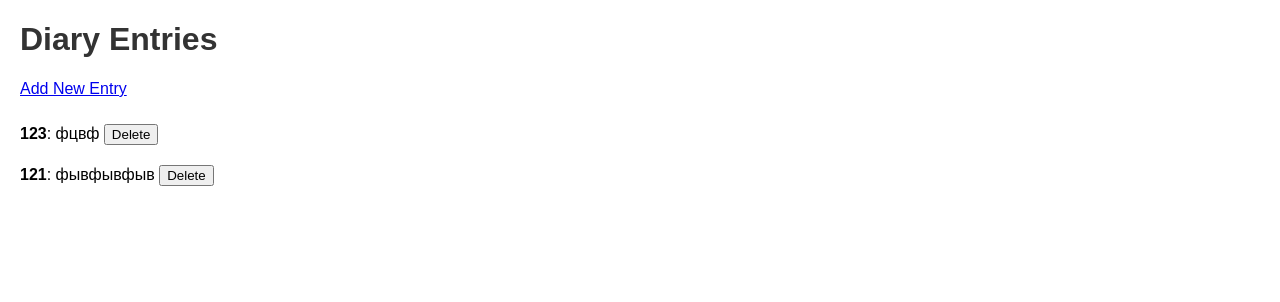
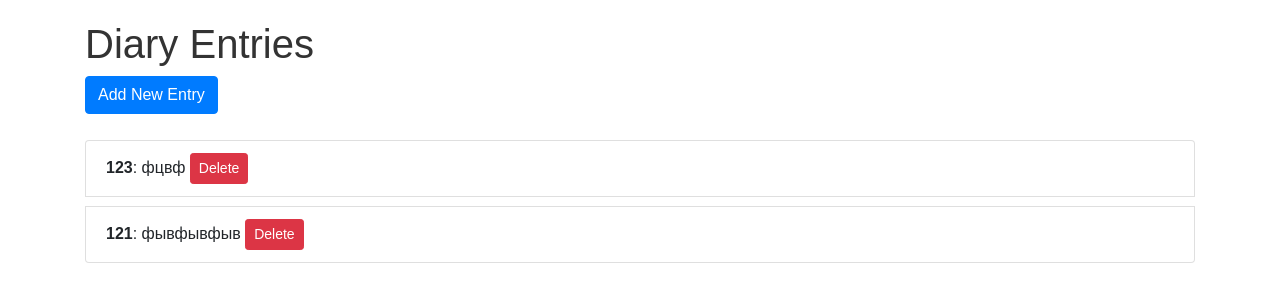
Before and after one commit to 13Voland666/jukov, a Flask app: page / in a window 1280 px wide. Shown: the top 302 px of the page. Run offline with Flask 3, Linux system fonts and the light colour scheme; some libraries are stand-ins or nearby versions.

Commit message:
добавил дизайн

```diff
--- a/app.py
+++ b/app.py
@@ -26,16 +26,14 @@ def index():
     entries = Entry.query.all()
     return render_template('index.html', entries=entries)
 
-@app.route('/add', methods=['GET', 'POST'])
+@app.route('/add', methods=['POST'])
 def add_entry():
-    if request.method == 'POST':
-        title = request.form['title']
-        content = request.form['content']
-        new_entry = Entry(title=title, content=content)
-        db.session.add(new_entry)
-        db.session.commit()
-        return redirect(url_for('index'))
-    return render_template('add_entry.html')
+    title = request.form['title']
+    content = request.form['content']
+    new_entry = Entry(title=title, content=content)
+    db.session.add(new_entry)
+    db.session.commit()
+    return redirect(url_for('index'))
 
 @app.route('/delete/<int:entry_id>', methods=['POST'])
 def delete_entry(entry_id):
@@ -44,10 +42,5 @@ def delete_entry(entry_id):
     db.session.commit()
     return redirect(url_for('index'))
 
-@app.route('/entries')
-def view_entries():
-    entries = Entry.query.all()
-    return render_template('view_entries.html', entries=entries)
-
 if __name__ == '__main__':
     app.run(debug=True)
--- a/static/styles.css
+++ b/static/styles.css
@@ -5,19 +5,6 @@ body {
 
 h1 {
      color: #333;
-}
-
-form {
-     margin-bottom: 20px;
-}
-
-label {
-     display: block;
-     margin-top: 10px;
-}
-
-button {
-     margin-top: 10px;
 }
 
 ul {
@@ -28,7 +15,3 @@ ul {
 li {
      margin: 10px 0;
 }
-
-form {
-     display: inline;
-}
--- a/templates/index.html
+++ b/templates/index.html
@@ -5,23 +5,106 @@
           <title>Diary</title>
           <link
                rel="stylesheet"
+               href="https://stackpath.bootstrapcdn.com/bootstrap/4.3.1/css/bootstrap.min.css" />
+          <link
+               rel="stylesheet"
                href="{{ url_for('static', filename='styles.css') }}" />
      </head>
      <body>
+          <div class="container">
                <h1>Diary Entries</h1>
-          <a href="{{ url_for('add_entry') }}">Add New Entry</a>
-          <ul>
+               <button
+                    type="button"
+                    class="btn btn-primary"
+                    data-toggle="modal"
+                    data-target="#addEntryModal">
+                    Add New Entry
+               </button>
+               <ul class="list-group mt-3">
                     {% for entry in entries %}
-               <li>
+                    <li class="list-group-item">
                          <strong>{{ entry.title }}</strong>: {{ entry.content }}
                          <form
                               action="{{ url_for('delete_entry', entry_id=entry.id) }}"
                               method="post"
                               style="display: inline">
-                         <button type="submit">Delete</button>
+                              <button
+                                   type="submit"
+                                   class="btn btn-danger btn-sm">
+                                   Delete
+                              </button>
                          </form>
                     </li>
                     {% endfor %}
                </ul>
+          </div>
+
+          <!-- Modal -->
+          <div
+               class="modal fade"
+               id="addEntryModal"
+               tabindex="-1"
+               role="dialog"
+               aria-labelledby="addEntryModalLabel"
+               aria-hidden="true">
+               <div class="modal-dialog" role="document">
+                    <div class="modal-content">
+                         <div class="modal-header">
+                              <h5 class="modal-title" id="addEntryModalLabel">
+                                   Add New Entry
+                              </h5>
+                              <button
+                                   type="button"
+                                   class="close"
+                                   data-dismiss="modal"
+                                   aria-label="Close">
+                                   <span aria-hidden="true">&times;</span>
+                              </button>
+                         </div>
+                         <div class="modal-body">
+                              <form
+                                   id="addEntryForm"
+                                   action="{{ url_for('add_entry') }}"
+                                   method="post">
+                                   <div class="form-group">
+                                        <label for="title">Title</label>
+                                        <input
+                                             type="text"
+                                             class="form-control"
+                                             id="title"
+                                             name="title"
+                                             required />
+                                   </div>
+                                   <div class="form-group">
+                                        <label for="content">Content</label>
+                                        <textarea
+                                             class="form-control"
+                                             id="content"
+                                             name="content"
+                                             required></textarea>
+                                   </div>
+                              </form>
+                         </div>
+                         <div class="modal-footer">
+                              <button
+                                   type="button"
+                                   class="btn btn-secondary"
+                                   data-dismiss="modal">
+                                   Close
+                              </button>
+                              <button
+                                   type="submit"
+                                   form="addEntryForm"
+                                   class="btn btn-primary">
+                                   Save Entry
+                              </button>
+                         </div>
+                    </div>
+               </div>
+          </div>
+
+          <script src="https://code.jquery.com/jquery-3.3.1.slim.min.js"></script>
+          <script src="https://cdnjs.cloudflare.com/ajax/libs/popper.js/1.14.7/umd/popper.min.js"></script>
+          <script src="https://stackpath.bootstrapcdn.com/bootstrap/4.3.1/js/bootstrap.min.js"></script>
      </body>
 </html>
```
Also changed, not shown: app.db. Lines whose indentation alone changed are shown as unchanged.
